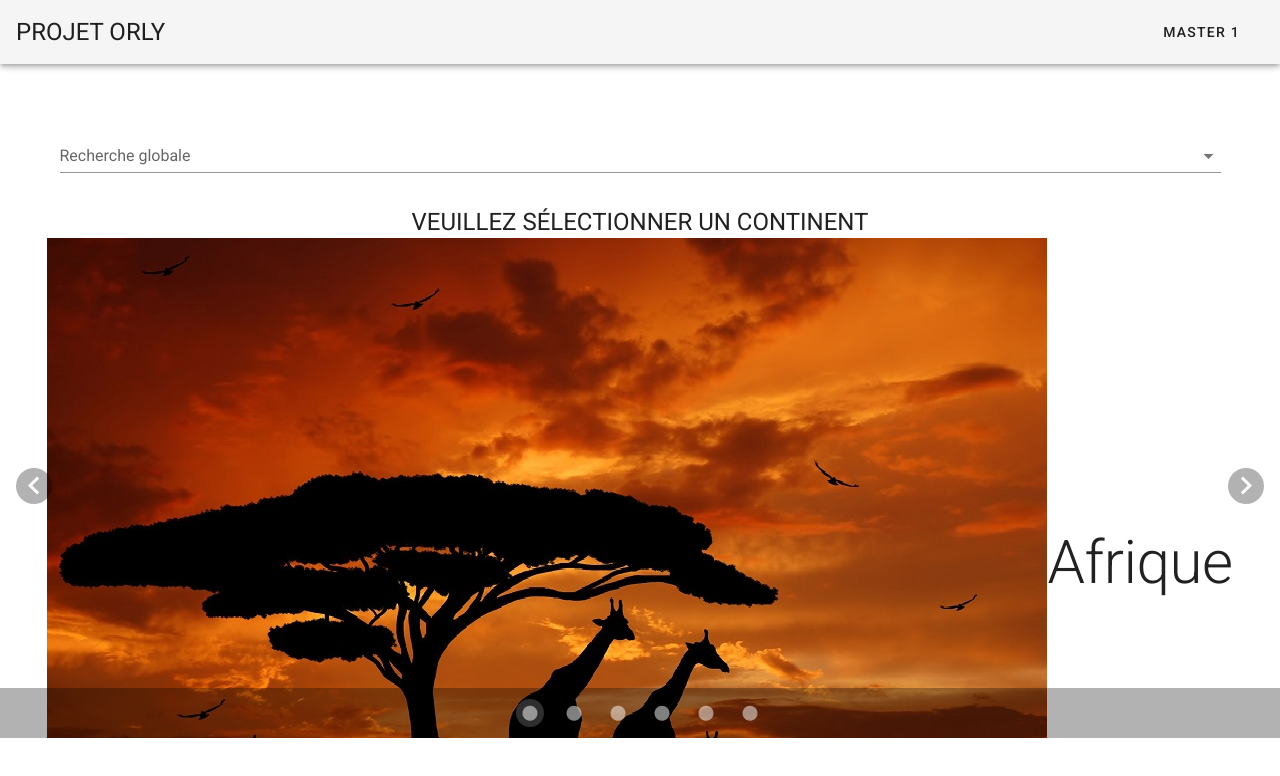
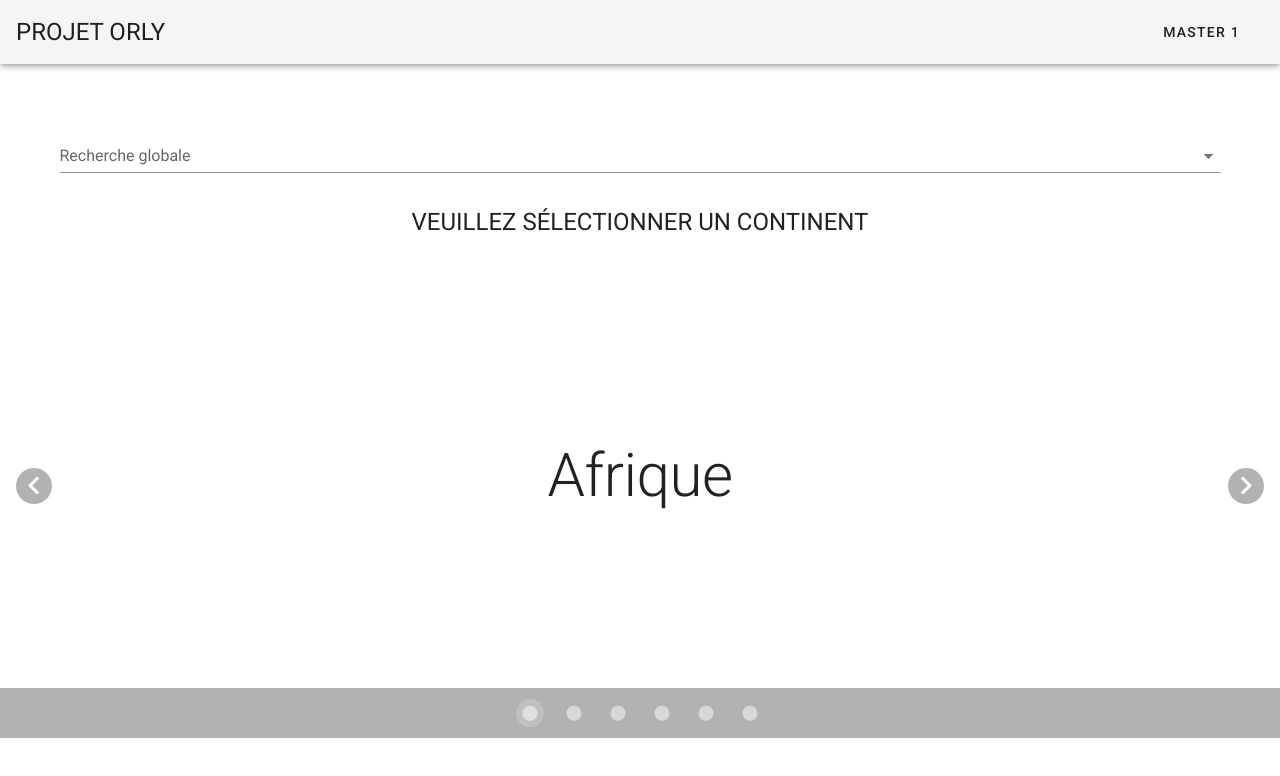
Before and after one commit to Phetparisouk/Projet_orly_front, a Vue app: page / in a window 1280 px wide. Shown: the top 776 px of the page. Built offline with nearby package versions, Linux system fonts and the light colour scheme.

Commit message:
img modified

```diff
--- a/src/components/SlideContinents.vue
+++ b/src/components/SlideContinents.vue
@@ -29,7 +29,7 @@
             justify="center"
           >
           <!--TODO: image dont le titre est {{continent}}-->
-          <div class="background" ><img src="../../public/images/Afrique.jpeg"></div>
+          <!--<div class="background" ><img src="../../public/images/Afrique.jpeg"></div>-->
             <div class="display-3"> {{ continent }} </div>
           </v-row>
         </v-sheet>
```
